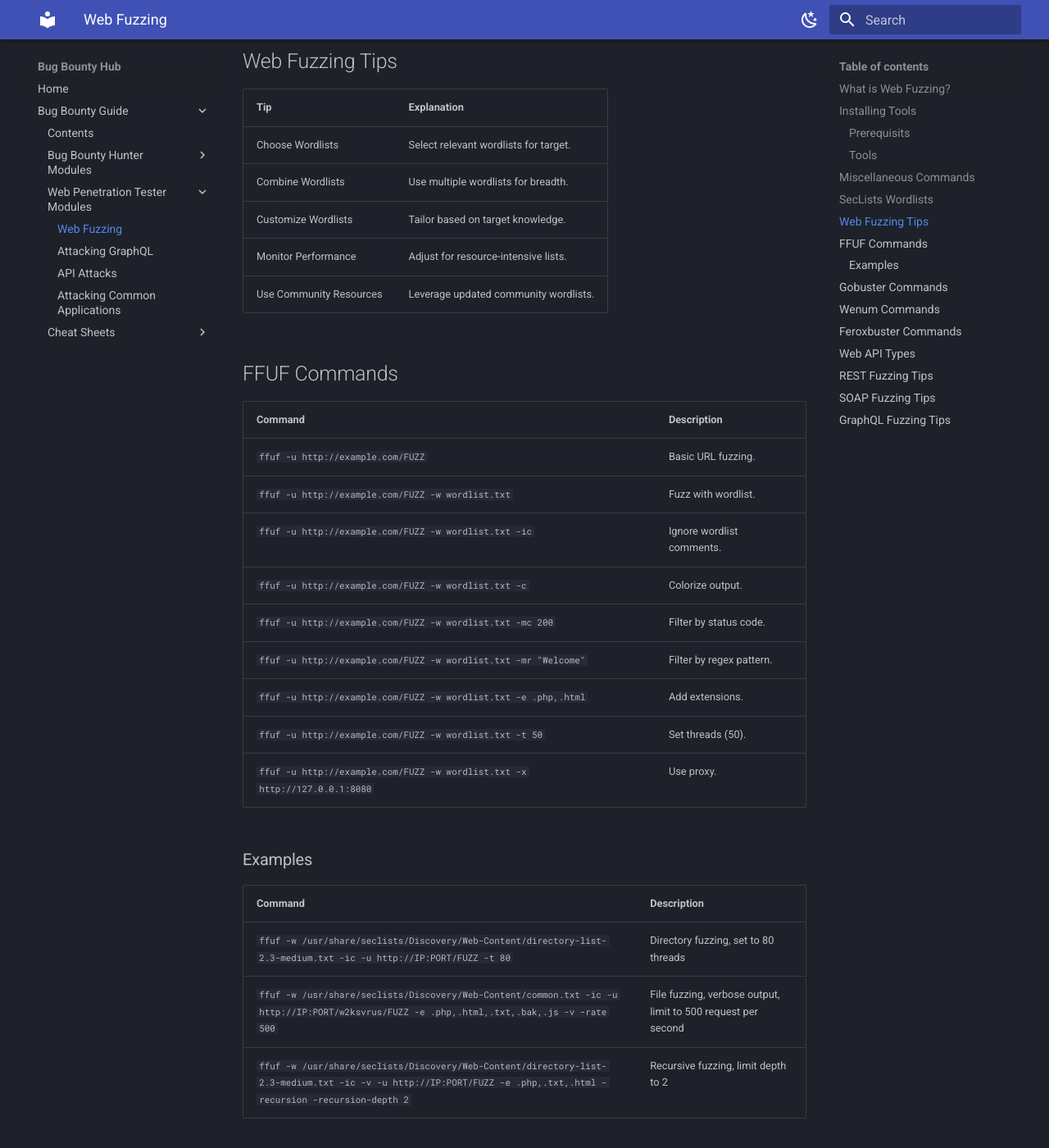
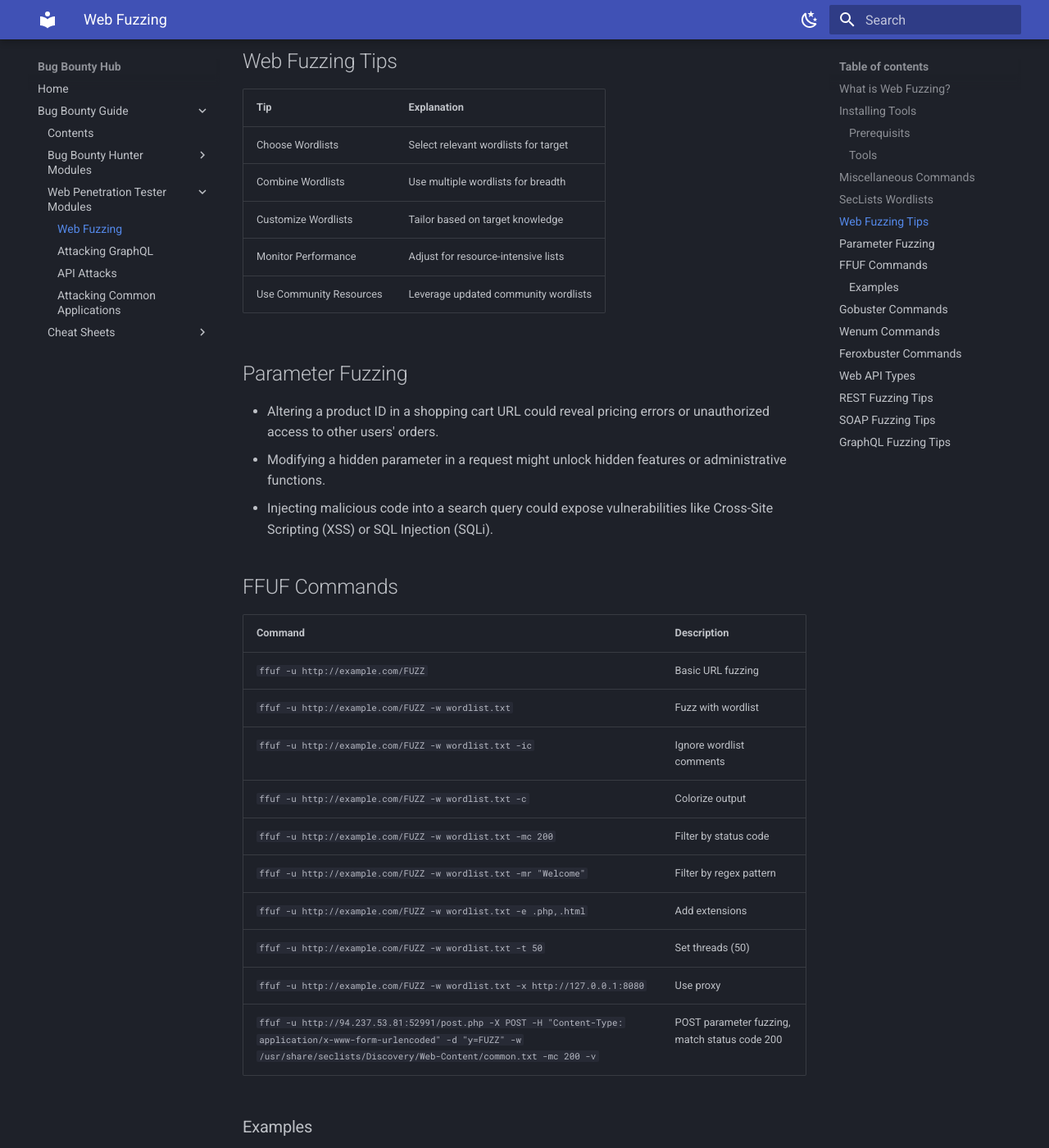
Before and after one commit to variable190/BugBounty, an MkDocs documentation site: the page built from docs/bug-bounty-guide/web-fuzzing.md, in a window 1280 px wide and 1400 px high, scrolled down 2167 px. Shown: the whole window at 82% size. Built offline with MkDocs 1.6.1 and Material for MkDocs 9.7.7, drawn with Linux system fonts in a browser that asks for light colours; some of the changed text lies outside the part shown.

Commit message:
update web fuzzing page

````diff
--- a/docs/bug-bounty-guide/web-fuzzing.md
+++ b/docs/bug-bounty-guide/web-fuzzing.md
@@ -6,11 +6,11 @@
 
 | Target                  | Description                     |
 |-------------------------|---------------------------------|
-| Hidden Directories/Files| Discover unlinked paths.        |
-| Insecure APIs           | Identify unprotected endpoints. |
-| SQL Injection           | Find injectable query points.   |
-| XSS Vulnerabilities     | Detect script injection flaws.  |
-| Command Injection       | Uncover system command exploits.|
+| Hidden Directories/Files| Discover unlinked paths         |
+| Insecure APIs           | Identify unprotected endpoints  |
+| SQL Injection           | Find injectable query points    |
+| XSS Vulnerabilities     | Detect script injection flaws   |
+| Command Injection       | Uncover system command exploits |
 
 ## Installing Tools
 
@@ -31,10 +31,10 @@
 
 | Tool       | Description                        | Use Cases                          |
 |------------|------------------------------------|------------------------------------|
-| FFUF       | Fast Go-based web fuzzer for enumeration. | Directory/file enumeration, parameter discovery, brute-force attacks. |
-| Gobuster   | Simple, fast web directory fuzzer. | Content discovery, DNS subdomain enumeration, WordPress detection. |
-| FeroxBuster| Rust-based recursive content discovery tool. | Recursive scanning, unlinked content discovery, high-performance scans. |
-| wfuzz/wenum| Versatile Python fuzzer for parameter testing. | Directory/file enumeration, parameter discovery, brute-force attacks. |
+| FFUF       | Fast Go-based web fuzzer for enumeration. | Directory/file enumeration, parameter discovery, brute-force attacks |
+| Gobuster   | Simple, fast web directory fuzzer. | Content discovery, DNS subdomain enumeration, WordPress detection |
+| FeroxBuster| Rust-based recursive content discovery tool. | Recursive scanning, unlinked content discovery, high-performance scans |
+| wfuzz/wenum| Versatile Python fuzzer for parameter testing. | Directory/file enumeration, parameter discovery, brute-force attacks |
 
 ```bash
 go install github.com/ffuf/ffuf/v2@latest
@@ -48,42 +48,49 @@
 
 | Command                           | Description                          |
 |-----------------------------------|--------------------------------------|
-| `sudo sh -c 'echo "SERVER_IP academy.htb" >> /etc/hosts'` | Add DNS entry to hosts file.         |
-| `for i in $(seq 1 1000); do echo $i >> ids.txt; done` | Create numerical wordlist (1-1000).  |
-| `curl http://admin.academy.htb:PORT/admin/admin.php -X POST -d 'id=key' -H 'Content-Type: application/x-www-form-urlencoded'` | Send POST request with data. |
+| `sudo sh -c 'echo "SERVER_IP academy.htb" >> /etc/hosts'` | Add DNS entry to hosts file |
+| `for i in $(seq 1 1000); do echo $i >> ids.txt; done` | Create numerical wordlist (1-1000) |
+| `curl http://admin.academy.htb:PORT/admin/admin.php -X POST -d 'id=key' -H 'Content-Type: application/x-www-form-urlencoded'` | Send POST request with data  |
 
 ## SecLists Wordlists
 
 | Wordlist                                      | Description                       |
 |-----------------------------------------------|-----------------------------------|
-| `/usr/share/seclists/Discovery/Web-Content/common.txt` | Common directory/file names.      |
-| `/usr/share/seclists/Discovery/Web-Content/directory-list-2.3-medium.txt` | Extensive directory names. |
-| `/usr/share/seclists/Discovery/Web-Content/raft-large-directories.txt` | Large directory collection. |
-| `/usr/share/seclists/Discovery/Web-Content/big.txt` | Comprehensive directory/files. |
+| `/usr/share/seclists/Discovery/Web-Content/common.txt` | Common directory/file names       |
+| `/usr/share/seclists/Discovery/Web-Content/directory-list-2.3-medium.txt` | Extensive directory names  |
+| `/usr/share/seclists/Discovery/Web-Content/raft-large-directories.txt` | Large directory collection  |
+| `/usr/share/seclists/Discovery/Web-Content/big.txt` | Comprehensive directory/files  |
 
 ## Web Fuzzing Tips
 
 | Tip                    | Explanation                          |
 |------------------------|--------------------------------------|
-| Choose Wordlists       | Select relevant wordlists for target.|
-| Combine Wordlists      | Use multiple wordlists for breadth.  |
-| Customize Wordlists    | Tailor based on target knowledge.    |
-| Monitor Performance    | Adjust for resource-intensive lists. |
-| Use Community Resources| Leverage updated community wordlists.|
+| Choose Wordlists       | Select relevant wordlists for target |
+| Combine Wordlists      | Use multiple wordlists for breadth   |
+| Customize Wordlists    | Tailor based on target knowledge     |
+| Monitor Performance    | Adjust for resource-intensive lists  |
+| Use Community Resources| Leverage updated community wordlists |
+
+## Parameter Fuzzing
+
+- Altering a product ID in a shopping cart URL could reveal pricing errors or unauthorized access to other users' orders.
+- Modifying a hidden parameter in a request might unlock hidden features or administrative functions.
+- Injecting malicious code into a search query could expose vulnerabilities like Cross-Site Scripting (XSS) or SQL Injection (SQLi).
 
 ## FFUF Commands
 
 | Command                           | Description                     |
 |-----------------------------------|---------------------------------|
-| `ffuf -u http://example.com/FUZZ` | Basic URL fuzzing.              |
-| `ffuf -u http://example.com/FUZZ -w wordlist.txt` | Fuzz with wordlist. |
-| `ffuf -u http://example.com/FUZZ -w wordlist.txt -ic` | Ignore wordlist comments. |
-| `ffuf -u http://example.com/FUZZ -w wordlist.txt -c` | Colorize output. |
-| `ffuf -u http://example.com/FUZZ -w wordlist.txt -mc 200` | Filter by status code. |
-| `ffuf -u http://example.com/FUZZ -w wordlist.txt -mr "Welcome"` | Filter by regex pattern. |
-| `ffuf -u http://example.com/FUZZ -w wordlist.txt -e .php,.html` | Add extensions. |
-| `ffuf -u http://example.com/FUZZ -w wordlist.txt -t 50` | Set threads (50). |
-| `ffuf -u http://example.com/FUZZ -w wordlist.txt -x http://127.0.0.1:8080` | Use proxy. |
+| `ffuf -u http://example.com/FUZZ` | Basic URL fuzzing               |
+| `ffuf -u http://example.com/FUZZ -w wordlist.txt` | Fuzz with wordlist |
+| `ffuf -u http://example.com/FUZZ -w wordlist.txt -ic` | Ignore wordlist comments |
+| `ffuf -u http://example.com/FUZZ -w wordlist.txt -c` | Colorize output |
+| `ffuf -u http://example.com/FUZZ -w wordlist.txt -mc 200` | Filter by status code |
+| `ffuf -u http://example.com/FUZZ -w wordlist.txt -mr "Welcome"` | Filter by regex pattern |
+| `ffuf -u http://example.com/FUZZ -w wordlist.txt -e .php,.html` | Add extensions |
+| `ffuf -u http://example.com/FUZZ -w wordlist.txt -t 50` | Set threads (50) |
+| `ffuf -u http://example.com/FUZZ -w wordlist.txt -x http://127.0.0.1:8080` | Use proxy |
+| `ffuf -u http://94.237.53.81:52991/post.php -X POST -H "Content-Type: application/x-www-form-urlencoded" -d "y=FUZZ" -w /usr/share/seclists/Discovery/Web-Content/common.txt -mc 200 -v` |  POST parameter fuzzing, match status code 200 |
 
 ### Examples
 
@@ -97,80 +104,81 @@
 
 | Command                           | Description                     |
 |-----------------------------------|---------------------------------|
-| `gobuster dir -u http://example.com -w wordlist.txt` | Directory fuzzing. |
-| `gobuster dir -u http://example.com -w wordlist.txt -x .php,.html` | Fuzz with extensions. |
-| `gobuster dir -u http://example.com -w wordlist.txt -s 200` | Filter by status code. |
-| `gobuster dir -u http://example.com -w wordlist.txt -t 50` | Set threads (50). |
-| `gobuster dir -u http://example.com -w wordlist.txt -o results.txt` | Save output. |
-| `gobuster dns -d example.com -w subdomains.txt` | DNS subdomain fuzzing. |
-| `gobuster dns -d example.com -w subdomains.txt -i` | Show IPs for subdomains. |
-| `gobuster dns -d example.com -w subdomains.txt -z` | Silent mode. |
+| `gobuster dir -u http://example.com -w wordlist.txt` | Directory fuzzing |
+| `gobuster dir -u http://example.com -w wordlist.txt -x .php,.html` | Fuzz with extensions |
+| `gobuster dir -u http://example.com -w wordlist.txt -s 200` | Filter by status code |
+| `gobuster dir -u http://example.com -w wordlist.txt -t 50` | Set threads (50) |
+| `gobuster dir -u http://example.com -w wordlist.txt -o results.txt` | Save output |
+| `gobuster dns -d example.com -w subdomains.txt` | DNS subdomain fuzzing |
+| `gobuster dns -d example.com -w subdomains.txt -i` | Show IPs for subdomains |
+| `gobuster dns -d example.com -w subdomains.txt -z` | Silent mode    |
 
 ## Wenum Commands
 
 | Command                           | Description                     |
 |-----------------------------------|---------------------------------|
-| `wenum -c -z file,wordlist.txt --hc 404 http://example.com/FUZZ` | Basic fuzzing, exclude 404. |
-| `wenum -c -z file,wordlist.txt -d 'username=FUZZ&password=secret'` | Fuzz POST data. |
-| `wenum -c -z file,wordlist.txt -b 'session=12345'` | Use cookie. |
-| `wenum -c -z file,wordlist.txt -H 'User-Agent: Wenum'` | Add custom header. |
-| `wenum -c -z file,wordlist.txt -t 50` | Set threads (50). |
-| `wenum -c -z file,wordlist.txt -u http://example.com/FUZZ -X PUT` | Fuzz with PUT method. |
-| `wenum -c -z file,wordlist.txt --hl 50` | Filter by content length. |
+| `wenum -w /usr/share/seclists/Discovery/Web-Content/common.txt --hc 404 -u "http://94.237.53.81:52991/get.php?x=FUZZ"` | Parameter fuzzing, exclude 404 |
+| `wenum -c -z file,wordlist.txt -d 'username=FUZZ&password=secret'` | Fuzz POST data |
+| `wenum -c -z file,wordlist.txt -b 'session=12345'` | Use cookie     |
+| `wenum -c -z file,wordlist.txt -H 'User-Agent: Wenum'` | Add custom header |
+| `wenum -c -z file,wordlist.txt -t 50` | Set threads (50) |
+| `wenum -c -z file,wordlist.txt -u http://example.com/FUZZ -X PUT` | Fuzz with PUT method |
+| `wenum -c -z file,wordlist.txt --hl 50` | Filter by content length  |
+|
 
 ## Feroxbuster Commands
 
 | Command                           | Description                     |
 |-----------------------------------|---------------------------------|
-| `feroxbuster -u http://example.com -w wordlist.txt` | Basic URL fuzzing. |
-| `feroxbuster -u http://example.com -w wordlist.txt -e` | Include extensions. |
-| `feroxbuster -u http://example.com -w wordlist.txt -x 404` | Exclude 404 responses. |
-| `feroxbuster -u http://example.com -w wordlist.txt -t 50` | Set threads (50). |
-| `feroxbuster -u http://example.com -w wordlist.txt --depth 3` | Set recursion depth (3). |
-| `feroxbuster -u http://example.com -w wordlist.txt -o results.txt` | Save output. |
-| `feroxbuster -u http://example.com -w wordlist.txt --no-recursion` | Disable recursion. |
-| `feroxbuster -u http://example.com -w wordlist.txt --url-redirect` | Follow redirects. |
+| `feroxbuster -u http://example.com -w wordlist.txt` | Basic URL fuzzing |
+| `feroxbuster -u http://example.com -w wordlist.txt -e` | Include extensions |
+| `feroxbuster -u http://example.com -w wordlist.txt -x 404` | Exclude 404 responses |
+| `feroxbuster -u http://example.com -w wordlist.txt -t 50` | Set threads (50) |
+| `feroxbuster -u http://example.com -w wordlist.txt --depth 3` | Set recursion depth (3) |
+| `feroxbuster -u http://example.com -w wordlist.txt -o results.txt` | Save output |
+| `feroxbuster -u http://example.com -w wordlist.txt --no-recursion` | Disable recursion |
+| `feroxbuster -u http://example.com -w wordlist.txt --url-redirect` | Follow redirects |
 
 ## Web API Types
 
 | Type   | Description                     | Features                           |
 |--------|---------------------------------|------------------------------------|
-| REST   | Uses HTTP methods for resources. | JSON/XML, stateless, scalable, caching. |
-| SOAP   | XML-based protocol for services. | XML, stateful/stateless, WS-Security. |
-| GraphQL| Query language for APIs.        | JSON, single endpoint, flexible queries. |
+| REST   | Uses HTTP methods for resources | JSON/XML, stateless, scalable, caching |
+| SOAP   | XML-based protocol for services | XML, stateful/stateless, WS-Security |
+| GraphQL| Query language for APIs         | JSON, single endpoint, flexible queries |
 
 ## REST Fuzzing Tips
 
 | Tip                    | Explanation                          |
 |------------------------|--------------------------------------|
-| Test All Methods       | Check GET, POST, PUT, DELETE for vulns. |
-| Validate Input Fields  | Fuzz inputs with unexpected data.    |
-| Examine Errors         | Analyze messages for info disclosure. |
-| Test Authentication    | Check for weak auth controls.        |
-| Explore Rate Limits    | Test throttling for bypasses.        |
-| Use Comprehensive Payloads | Test SQLi, XSS payloads.         |
-| Check Representations  | Test JSON/XML for consistency flaws. |
+| Test All Methods       | Check GET, POST, PUT, DELETE for vulns |
+| Validate Input Fields  | Fuzz inputs with unexpected data     |
+| Examine Errors         | Analyze messages for info disclosure |
+| Test Authentication    | Check for weak auth controls         |
+| Explore Rate Limits    | Test throttling for bypasses         |
+| Use Comprehensive Payloads | Test SQLi, XSS payloads          |
+| Check Representations  | Test JSON/XML for consistency flaws  |
 
 ## SOAP Fuzzing Tips
 
 | Tip                    | Explanation                          |
 |------------------------|--------------------------------------|
-| Analyze WSDL Files     | Understand service operations.       |
-| Validate XML Schema    | Test for validation flaws.           |
-| Check XML Injection    | Fuzz for injection vulnerabilities.  |
-| Test SOAP Headers      | Identify header misconfigurations.   |
-| Evaluate WS-Security   | Verify security implementations.     |
-| Test Transport Security| Ensure HTTPS enforcement.            |
-| Examine SOAP Faults    | Check for info leakage in faults.    |
+| Analyze WSDL Files     | Understand service operations        |
+| Validate XML Schema    | Test for validation flaws            |
+| Check XML Injection    | Fuzz for injection vulnerabilities   |
+| Test SOAP Headers      | Identify header misconfigurations    |
+| Evaluate WS-Security   | Verify security implementations      |
+| Test Transport Security| Ensure HTTPS enforcement             |
+| Examine SOAP Faults    | Check for info leakage in faults     |
 
 ## GraphQL Fuzzing Tips
 
 | Tip                    | Explanation                          |
 |------------------------|--------------------------------------|
-| Test Query Depth       | Check handling of complex queries.   |
-| Validate Input Types   | Fuzz arguments for validation flaws. |
-| Examine Query Aliasing| Test aliased queries for leakage.    |
-| Check Introspection    | Ensure no sensitive schema exposure. |
-| Assess Authorization   | Verify query access controls.        |
-| Evaluate Rate Limiting | Test handling of excessive queries.  |
-| Fuzz Mutations         | Test data-altering queries for flaws.|
+| Test Query Depth       | Check handling of complex queries    |
+| Validate Input Types   | Fuzz arguments for validation flaws  |
+| Examine Query Aliasing| Test aliased queries for leakage      |
+| Check Introspection    | Ensure no sensitive schema exposure  |
+| Assess Authorization   | Verify query access controls         |
+| Evaluate Rate Limiting | Test handling of excessive queries   |
+| Fuzz Mutations         | Test data-altering queries for flaws |
````
